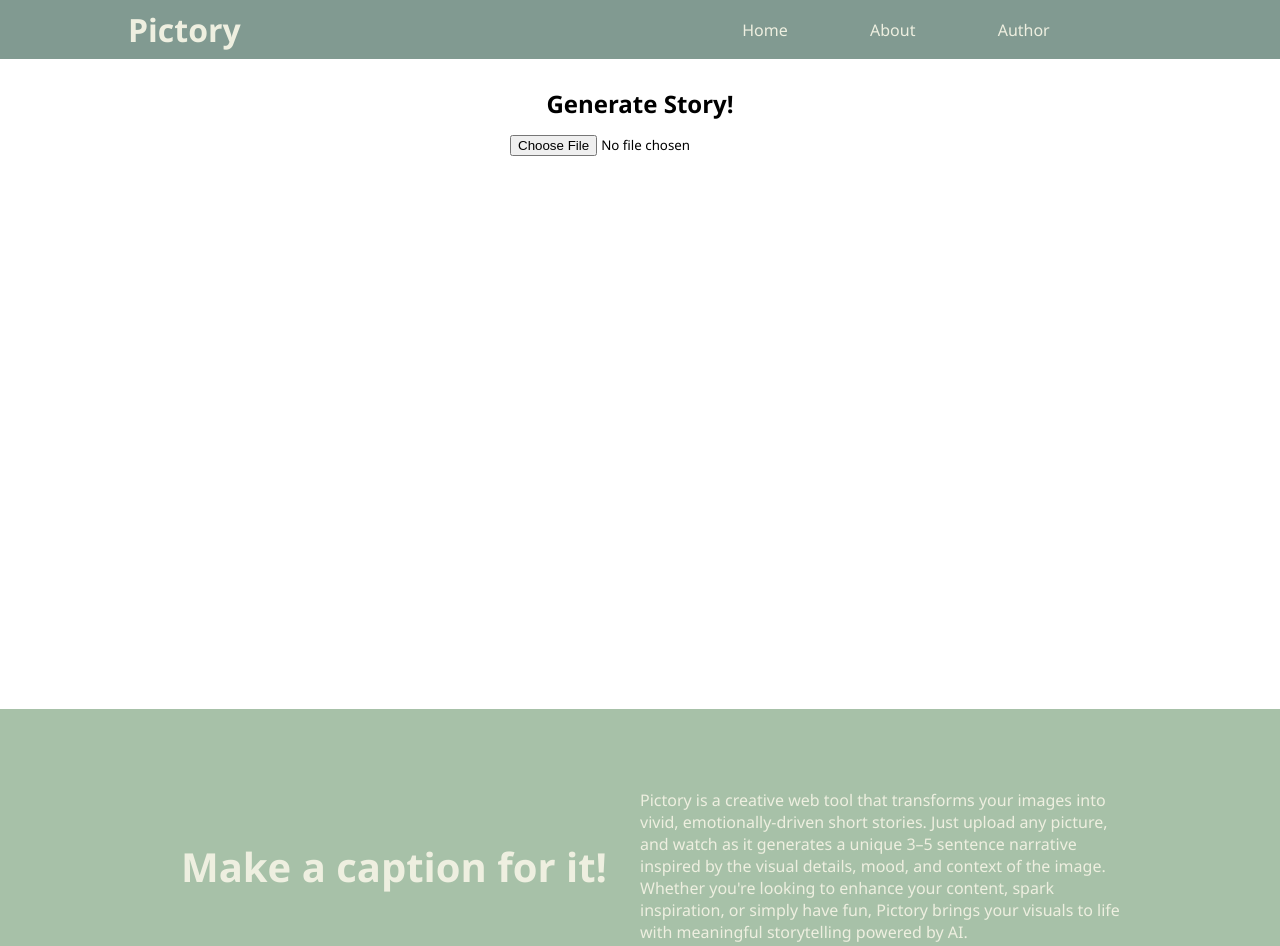
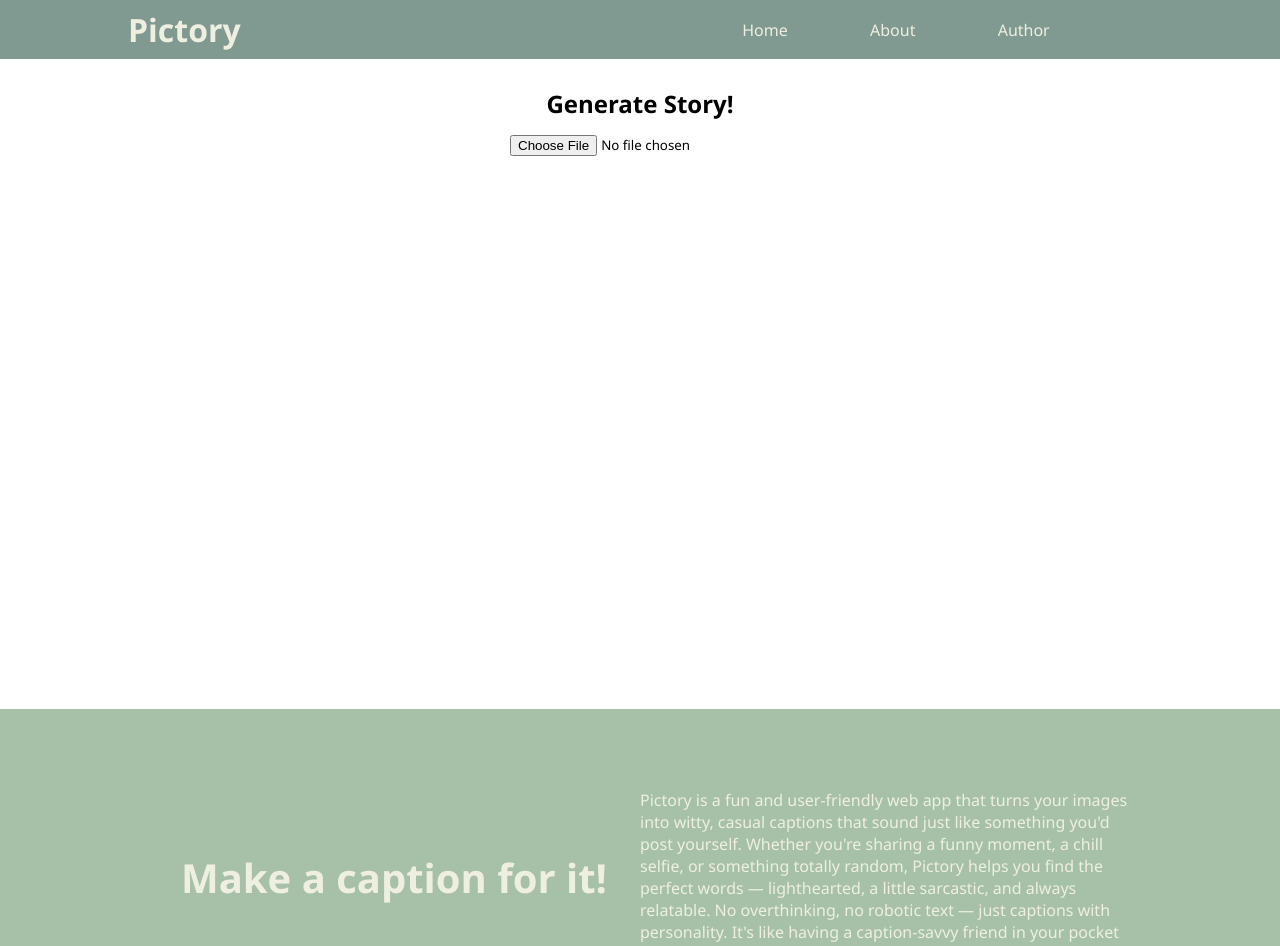
Before and after one commit to meliodaff/Pictory, a React (Vite) app in the folder Frontend/: page / in a window 1280 px wide. Shown: the top 946 px of the page. Built offline with nearby package versions, Linux system fonts and the light colour scheme.

Commit message:
change the web description because i make the prompt funny and sarcastic

```diff
--- a/Frontend/src/App.tsx
+++ b/Frontend/src/App.tsx
@@ -63,13 +63,15 @@ function App() {
               </div>
               <div>
                 <p>
-                  Pictory is a creative web tool that transforms your images
-                  into vivid, emotionally-driven short stories. Just upload any
-                  picture, and watch as it generates a unique 3–5 sentence
-                  narrative inspired by the visual details, mood, and context of
-                  the image. Whether you're looking to enhance your content,
-                  spark inspiration, or simply have fun, Pictory brings your
-                  visuals to life with meaningful storytelling powered by AI.
+                  Pictory is a fun and user-friendly web app that turns your
+                  images into witty, casual captions that sound just like
+                  something you'd post yourself. Whether you're sharing a funny
+                  moment, a chill selfie, or something totally random, Pictory
+                  helps you find the perfect words — lighthearted, a little
+                  sarcastic, and always relatable. No overthinking, no robotic
+                  text — just captions with personality. It's like having a
+                  caption-savvy friend in your pocket (minus the typing
+                  anxiety).
                 </p>
               </div>
             </div>
```
